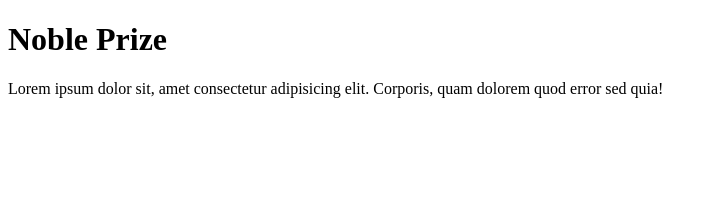
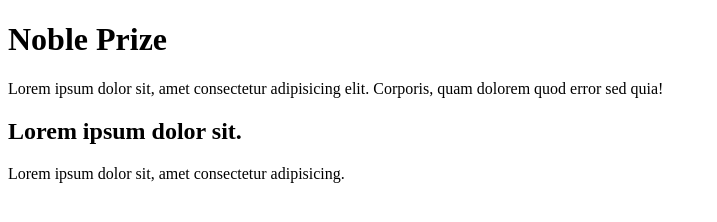
Before and after one commit to Nabeela890/nabeelafatima, a plain HTML site: page index.html in a window 1280 px wide. Shown: the whole page, without its empty margins (0-717 px from the left). Drawn offline with Linux system fonts and the light colour scheme.

Commit message:
add a new addition

```diff
--- a/index.html
+++ b/index.html
@@ -8,5 +8,7 @@
 <body>
     <h1>Noble Prize</h1>
     <p>Lorem ipsum dolor sit, amet consectetur adipisicing elit. Corporis, quam dolorem quod error sed quia!</p>
+    <h2>Lorem ipsum dolor sit.</h2>
+    <p>Lorem ipsum dolor sit, amet consectetur adipisicing.</p>
 </body>
 </html>
```
